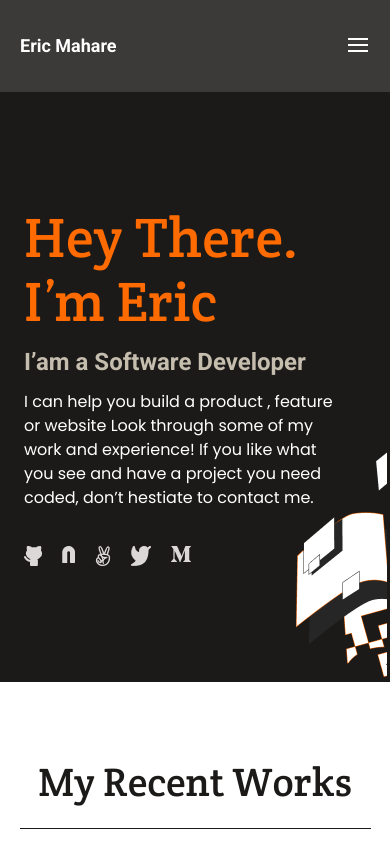
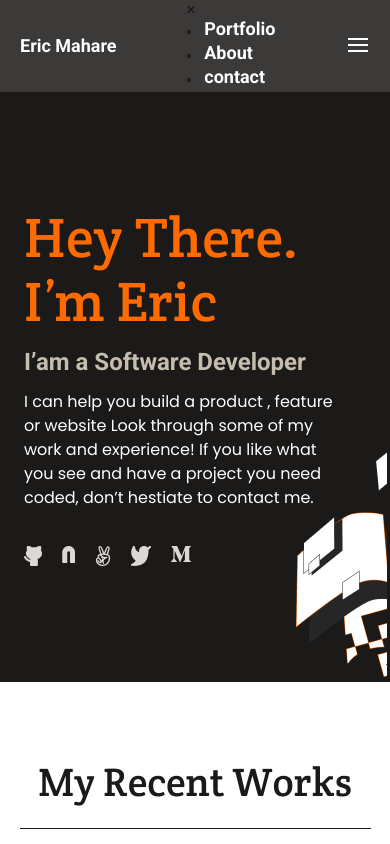
Before and after one commit to ericmahare/my-porfolio, a website: page index.html in a window 390 px wide. Shown: the top 844 px of the page. Drawn offline with Linux system fonts and the light colour scheme.

Commit message:
add html mobile menu code

```diff
--- a/index.html
+++ b/index.html
@@ -7,6 +7,8 @@
     <title>Eric Mahare - portfolio</title>
     <!-- css link -->
     <link rel="stylesheet" href="./assets/css/main.css" />
+    <!-- font awesome link -->
+    <link rel="stylesheet" href="https://cdnjs.cloudflare.com/ajax/libs/font-awesome/6.1.1/css/all.min.css">
   </head>
   <body>
     <!-- header section -->
@@ -14,6 +16,20 @@
       <div class="logo">
         <a href="#">Eric Mahare</a>
       </div>
+      <!-- mobile menu -->
+      <div class="mobile_menu">
+        <div class="mobile_menu-container">
+          <div class="close-container">
+            <i class="fa-solid fa-xmark"></i>
+          </div>
+          <div class="mobile_menu_list">
+            <li><a href="#works" class="mobile-link">Portfolio</a></li>
+            <li><a href="#about_me" class="mobile-link">About</a></li>
+            <li><a href="#footer" class="mobile-link">contact</a></li>
+          </div>
+        </div>
+      </div>
+      <!-- end of mobile menu -->
       <nav class="nav">
         <ul class="nav_list">
           <li><a href="#">Portfolio</a></li>
@@ -538,5 +554,7 @@
       <hr class="bottom_underline" />
     </footer>
     <!-- end of footer section -->
+    <!-- js link -->
+    <script src="./assets/js/main.js"></script>
   </body>
 </html>
```
